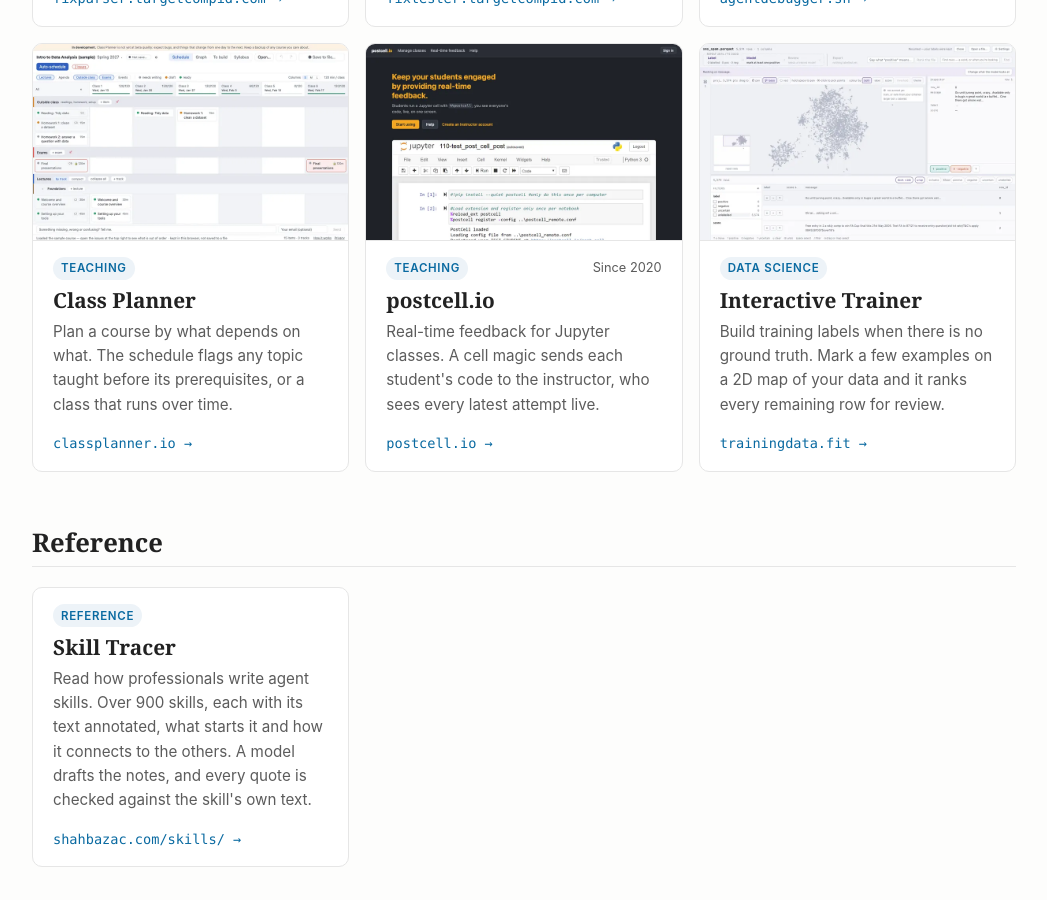
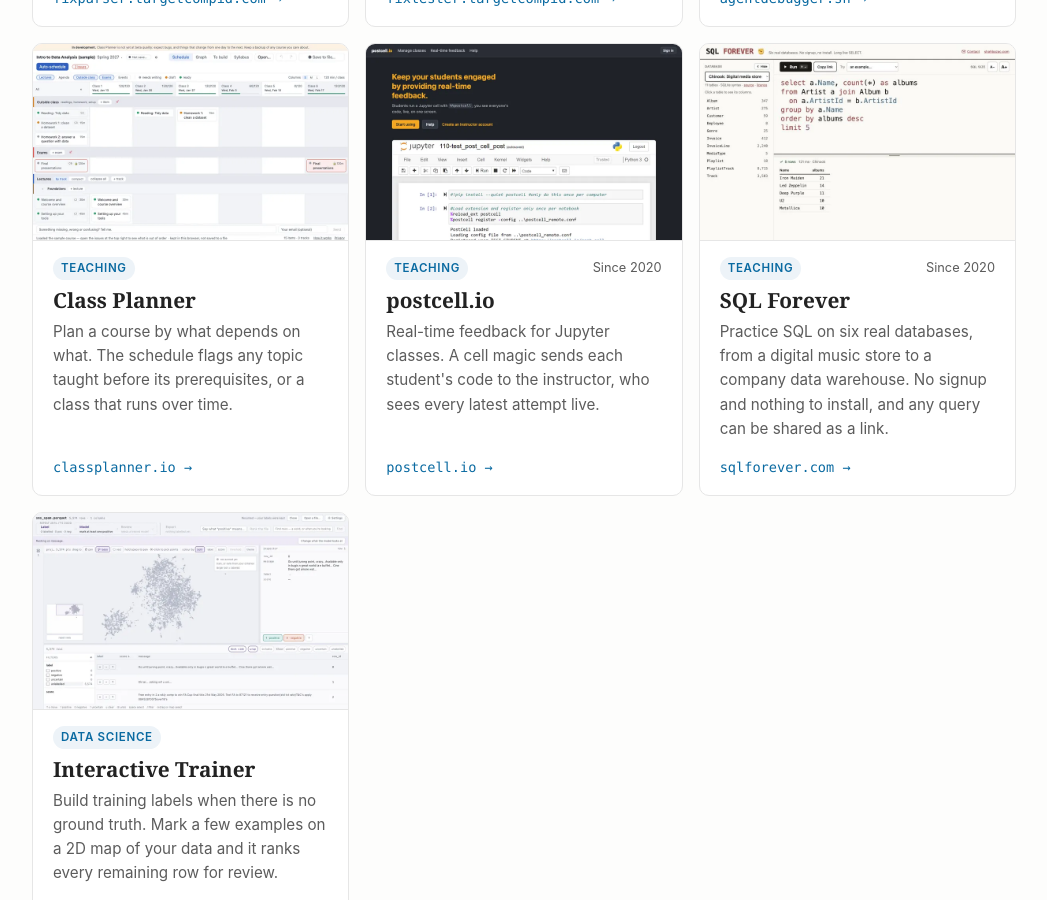
Before and after one commit to falconair/falconair.github.com, a Jekyll site: the page built from index.html, in a window 1280 px wide and 900 px high, scrolled down 894 px. Shown: the whole window, without its empty margins (116-1163 px from the left). Built offline with Jekyll 4.4.1, drawn with Linux system fonts in a browser that asks for light colours.

Commit message:
SQL Forever card on the home page, with a screenshot of the redesigned site

```diff
--- a/_data/apps.yml
+++ b/_data/apps.yml
@@ -46,6 +46,16 @@
     Real-time feedback for Jupyter classes. A cell magic sends each student's
     code to the instructor, who sees every latest attempt live.
 
+- name: SQL Forever
+  url: https://sqlforever.com
+  image: /img/apps/sql-forever.webp
+  tag: Teaching
+  since: 2020
+  description: >-
+    Practice SQL on six real databases, from a digital music store to a
+    company data warehouse. No signup and nothing to install, and any query
+    can be shared as a link.
+
 - name: Interactive Trainer
   url: https://trainingdata.fit
   image: /img/apps/interactive-trainer.webp
```
Also changed, not shown: img/apps/sql-forever.webp (added).
